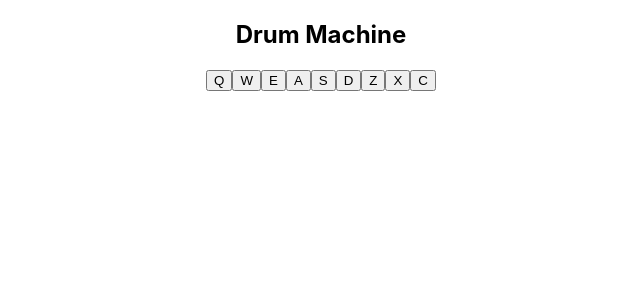
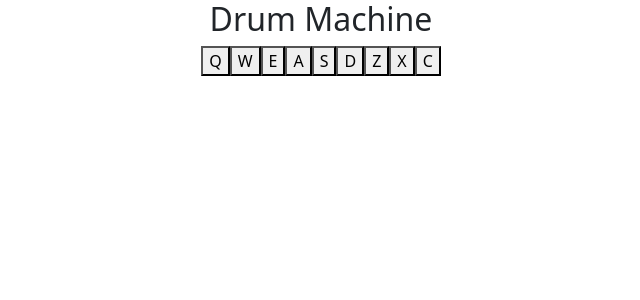
Before and after one commit to Carluuz/Drum-Machine, a React (Create React App) app in the folder drum-machine/: page / in a window 1280 px wide. Shown: the top 300 px of the page, without its empty margins (319-959 px from the left). Built offline with nearby package versions, Linux system fonts and the light colour scheme.

Commit message:
Changes to be committed: 	modified:   drum-machine/package-lock.json 	modified:   drum-machine/package.json 	modified:   drum-machine/src/App.js

```diff
--- a/drum-machine/package.json
+++ b/drum-machine/package.json
@@ -6,6 +6,7 @@
     "@testing-library/jest-dom": "^5.17.0",
     "@testing-library/react": "^13.4.0",
     "@testing-library/user-event": "^13.5.0",
+    "bootstrap": "^5.3.2",
     "react": "^18.2.0",
     "react-dom": "^18.2.0",
     "react-scripts": "5.0.1",
--- a/drum-machine/src/App.js
+++ b/drum-machine/src/App.js
@@ -1,6 +1,7 @@
 import './App.css';
-import React, { useEffect } from 'react';
+import React, { useEffect, useState  } from 'react';
 import { Q, W, E, A, S, D, Z, X, C } from './audio/audioData';
+import 'bootstrap/dist/css/bootstrap.min.css';
 
 
 const playAudio = (id) => {
@@ -10,21 +11,22 @@ const playAudio = (id) => {
 };
 
 function App() {
+  const [displayText, setDisplayText] = useState('');
 
   useEffect(() => {
-      const handleKeyPress = (event) => {
+      const handleKeyPress = async (event) => {
         const key = event.key.toUpperCase();
         const audio = document.getElementById(key);
-
         if (audio) {
-          audio.load();
-          audio.currentTime = 0;
-          audio.play().catch((error) => {
-            console.error('Playback failed because: ', error);
-          });
-        } else {
-          console.error('No audio element found with id: ', key);
+          setDisplayText(`${key}`);
+           audio.play()
         }
+        // if (audio) {
+        //   audio.currentTime = 0;
+        //   setTimeout(function () {
+        //     audio.play();
+        //   }, 150);
+        // }
 
      };
 
@@ -39,44 +41,46 @@ function App() {
   return (
     <div className="App">
       <h2>Drum Machine</h2>
-      <div id="display"></div>
 
-      <button onClick={() => playAudio('Q')} className="drum-pad" id="clip1">
+      <button onClick={() => { playAudio('Q'); setDisplayText('Q');}} className="drum-pad" id="clip1">
         <Q />
         Q
       </button>
-      <button onClick={() => playAudio('W')} className="drum-pad" id="clip2">
+      <button onClick={() => {playAudio('W'); setDisplayText('W');}} className="drum-pad" id="clip2">
         <W />
         W
       </button>
-      <button onClick={() => playAudio('E')} className="drum-pad" id="clip3">
+      <button onClick={() => {playAudio('E'); setDisplayText('E');}} className="drum-pad" id="clip3">
         <E />
         E
       </button>
-      <button onClick={() => playAudio('A')} className="drum-pad" id="clip4">
+      <button onClick={() => {playAudio('A'); setDisplayText('A');}} className="drum-pad" id="clip4">
         <A />
         A
       </button>
-      <button onClick={() => playAudio('S')} className="drum-pad" id="clip5">
+      <button onClick={() => {playAudio('S'); setDisplayText('S');}} className="drum-pad" id="clip5">
         <S />
         S
       </button>
-      <button onClick={() => playAudio('D')} className="drum-pad" id="clip6">
+      <button onClick={() => {playAudio('D'); setDisplayText('D');}} className="drum-pad" id="clip6">
         <D />
         D
       </button>
-      <button onClick={() => playAudio('Z')} className="drum-pad" id="clip7">
+      <button onClick={() => {playAudio('Z'); setDisplayText('Z');}} className="drum-pad" id="clip7">
         <Z />
         Z
       </button>
-      <button onClick={() => playAudio('X')} className="drum-pad" id="clip8">
+      <button onClick={() => {playAudio('X'); setDisplayText('X');}} className="drum-pad" id="clip8">
         <X />
         X
       </button>
-      <button onClick={() => playAudio('C')} className="drum-pad" id="clip9">
+      <button onClick={() => {playAudio('C'); setDisplayText('C');}} className="drum-pad" id="clip9">
         <C/>
         C
       </button>
+
+      <div id="display">{displayText}</div>
+
     </div>
   );
 }
```
Also changed, not shown: 1 other file (tests, documents, lock files or other folders).
